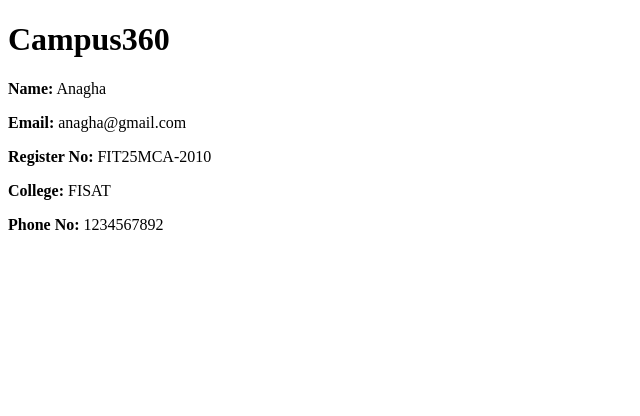
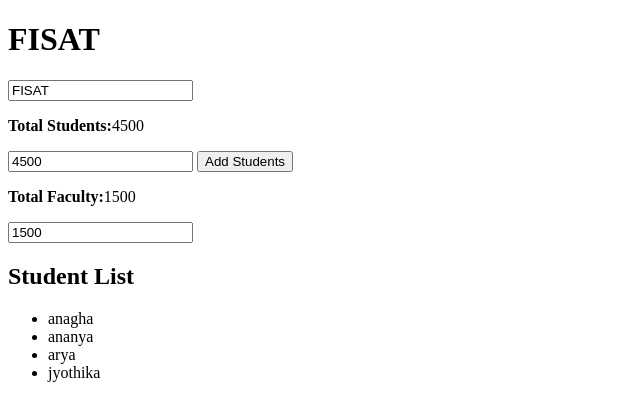
Before and after one commit to AnaghaAjidev/Angular_Project, a website: page index.html in a window 1280 px wide. Shown: the whole page, without its empty margins (0-640 px from the left). Drawn offline with nearby package versions, Linux system fonts and the light colour scheme.

Commit message:
Commit new changes

```diff
--- a/index.html
+++ b/index.html
@@ -1,20 +1,41 @@
 <!DOCTYPE html>
-<html lang="en">
+<html ng-app="campus360">
 <head>
     <meta charset="UTF-8">
     <meta name="viewport" content="width=device-width, initial-scale=1.0">
-    <title>Campus360</title>
+    <script src="node_modules/angular/angular.min.js"></script>
+    <script src="js/app.js"></script>
+    <title>Campus Dashboard</title>
+
 </head>
 
-<body>
+<body ng-controller="dashboardcontroller">
+    <div class="box">
+        <h1>{{collegename}}</h1>
+<input type="text" ng-model="collegename">
 
-    <div class="box">
-        <h1>Campus360</h1>
-        <p><b>Name:</b> Anagha</p>
+        <p><b>Total Students:</b>{{totalstudents}}</p>
+<input type="text" ng-model="totalstudents">
+<button ng-click="totalstudents=totalstudents+1">Add Students</button>
+
+        <p><b>Total Faculty:</b>{{totalfaculty}}</p>
+<input type="text" ng-model="totalfaculty">
+
+<h2>Student List</h2>
+
+<ul>
+    <li ng-repeat="student in students">
+
+        {{student}}
+
+    </li>
+</ul>
+
+        <!-- <p><b>Name:</b> Anagha</p>
         <p><b>Email:</b> anagha@gmail.com</p>
         <p><b>Register No:</b> FIT25MCA-2010</p>
-        <p><b>College:</b> FISAT</p>
-        <p><b>Phone No:</b> 1234567892</p>
+        <p><b>Phone No:</b> 1234567892</p> -->
+
     </div>
 
 </body>
--- a/js/app.js
+++ b/js/app.js
@@ -0,0 +1,21 @@
+var app = angular.module('campus360',[]);
+
+    app.controller("dashboardcontroller",function($scope) {
+
+
+        $scope.collegename="FISAT";
+        $scope.totalstudents="4500";
+        $scope.totalfaculty="1500";
+
+        console.log("dashboard controller is loaded");
+
+        $scope.students=[
+            "anagha","ananya","arya","jyothika"
+        ];
+
+        $scope.addstudents=function(){
+
+            $scope.totalstudents++;
+        };
+
+    });
```
